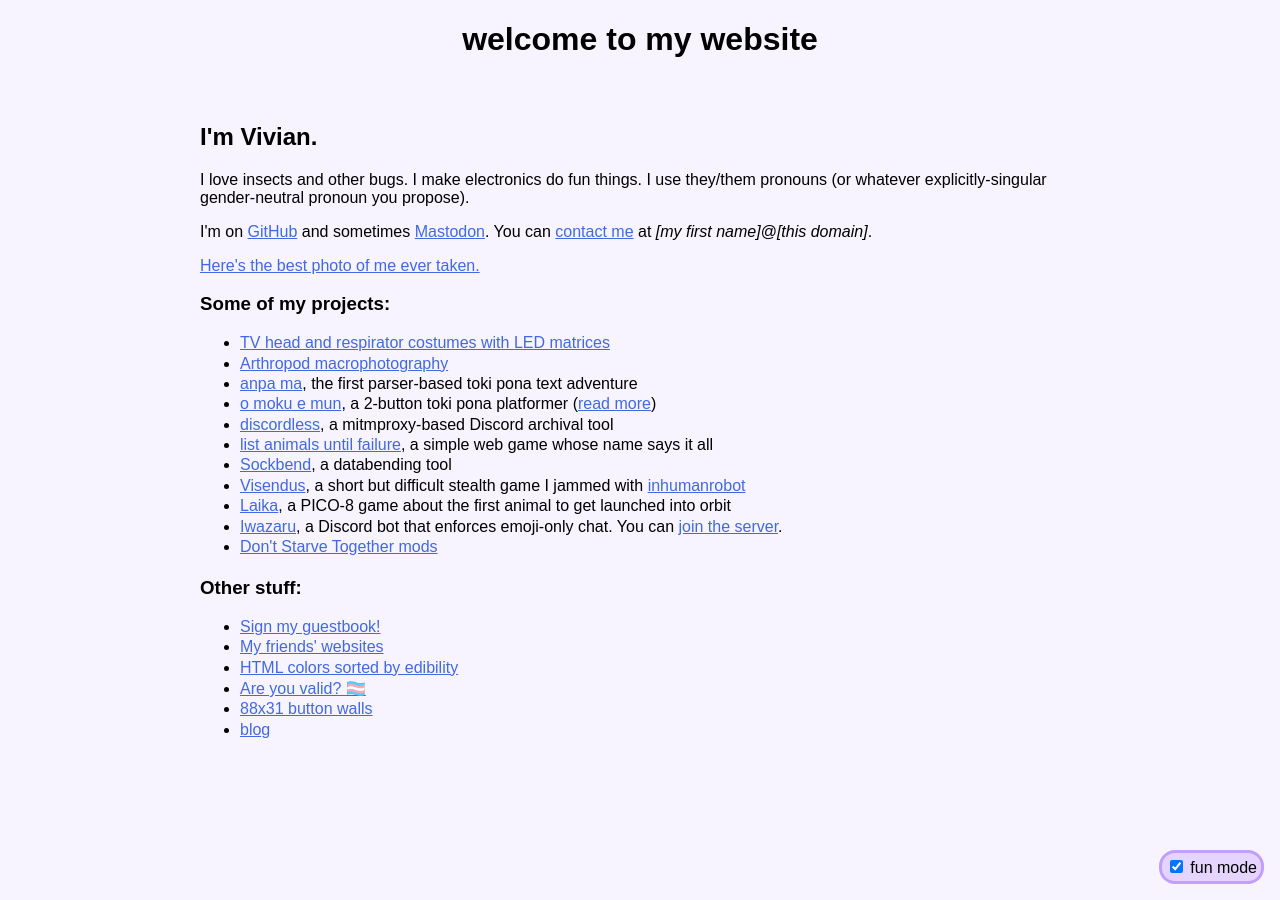
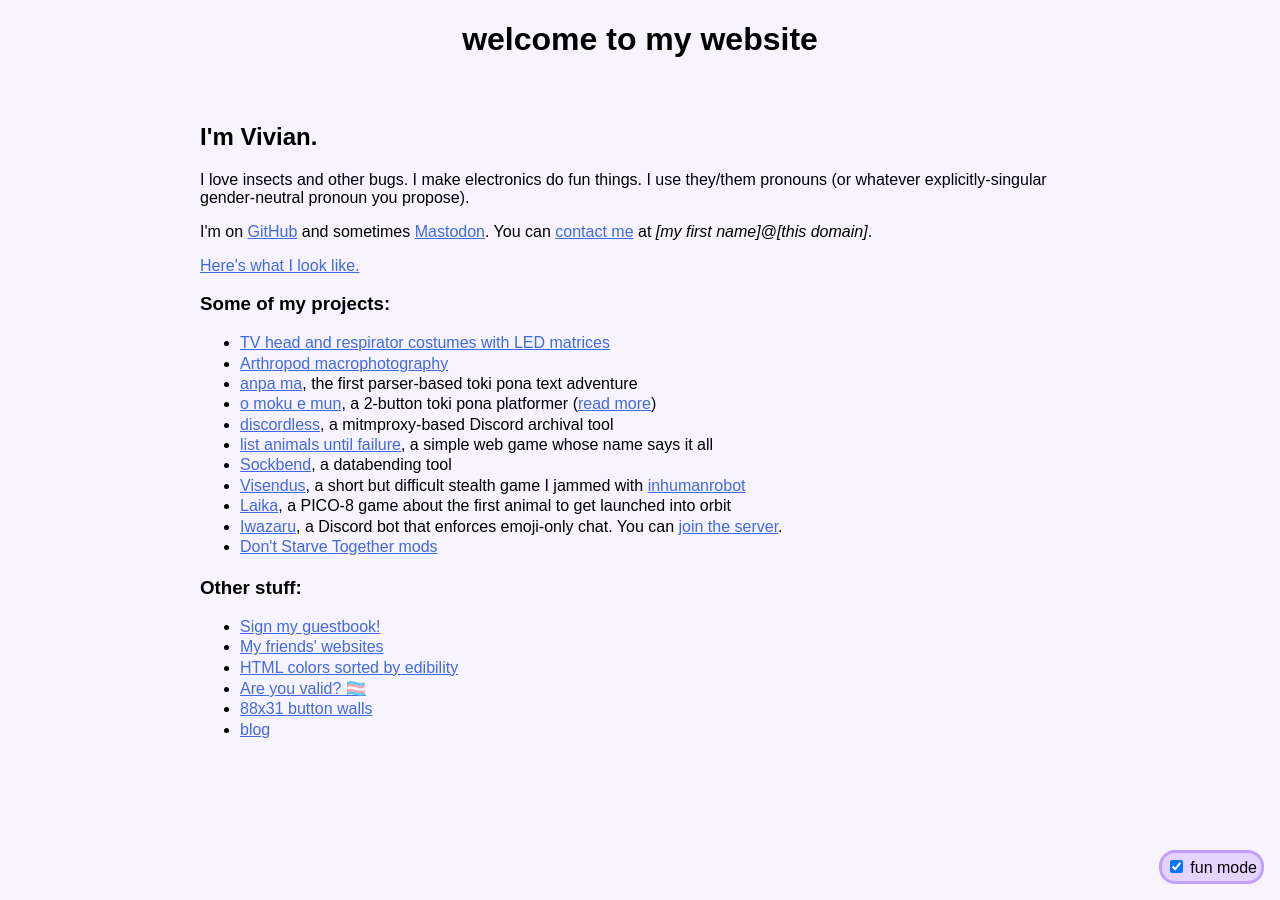
Before and after one commit to Roachbones/Roachbones.github.io, a Jekyll site: the page index.html, which Jekyll copies as it is, in a window 1280 px wide. Built offline with Jekyll 4.4.1, drawn with Linux system fonts in a browser that asks for light colours.

Commit message:
Replace photo of me

```diff
--- a/index.html
+++ b/index.html
@@ -20,7 +20,7 @@
 	<h2>I'm Vivian.</h2>
 	<p>I love insects and other bugs. I make electronics do fun things. I&nbsp;use&nbsp;they/them pronouns (or whatever explicitly-singular gender-neutral pronoun you propose).
 	<p>I'm on <a href=https://github.com/Roachbones>GitHub</a> and sometimes <a rel=me href=https://mastodon.social/@vivianrose>Mastodon</a>. You can <a href=/contact title=click for more contact methods>contact me</a> at <i>[my first name]</i>@<i>[this domain]</i>.
-	<p><a href=best_photo_of_me.jpg>Here's the best photo of me ever taken.</a>
+	<p><a href=me.jpg>Here's what I look like.</a>
 	<h3>Some of my projects:</h3>
 	<ul>
 		<li><a href=tv_head/>TV head and respirator costumes with LED matrices</a>
```
Also changed, not shown: me.jpg (added).
